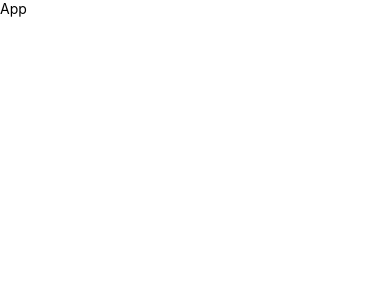
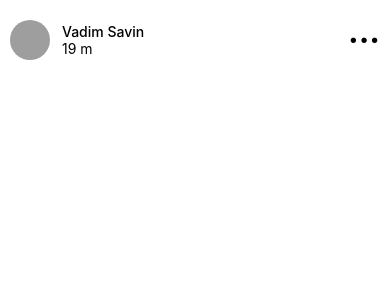
Before and after one commit to samarkalra/rn-social-media-app, a React Native app: screen / in a window 390 px wide. Shown: the top 300 px of the page. Built offline with nearby package versions, Linux system fonts and the light colour scheme; grey boxes are pictures that could not be loaded.

Commit message:
Add post header

```diff
--- a/src/App.tsx
+++ b/src/App.tsx
@@ -1,12 +1,99 @@
-import { View, Text } from 'react-native'
-import React from 'react'
+import {
+  View,
+  StyleSheet,
+  Image,
+  Text,
+  Pressable,
+  PressableStateCallbackType,
+  StyleProp,
+  ViewStyle,
+} from 'react-native';
+import React from 'react';
+
+const AVATAR_SIZE = 40;
+
+const post = {
+  id: 'p1',
+  createdAt: '19 m',
+  User: {
+    id: 'u1',
+    image:
+      'https://notjustdev-dummy.s3.us-east-2.amazonaws.com/avatars/zuck.jpeg',
+    name: 'Vadim Savin',
+  },
+  description:
+    "Lorem Ipsum is simply dummy text of the printing and typesetting industry. Lorem Ipsum has been the industry's standard dummy text ever since the 1500s.",
+  image: 'https://notjustdev-dummy.s3.us-east-2.amazonaws.com/images/1.jpg',
+  numberOfLikes: 11,
+  numberOfShares: 2,
+};
+
+const styles = StyleSheet.create({
+  container: { flex: 1 },
+  post: { width: '100%', marginVertical: 10, backgroundColor: '#FFFFFF' },
+  header: {
+    flexDirection: 'row',
+    padding: 10,
+  },
+  headerImage: {
+    width: AVATAR_SIZE,
+    height: AVATAR_SIZE,
+    borderRadius: AVATAR_SIZE / 2,
+  },
+  userNameAndTime: { justifyContent: 'center', marginLeft: 12 },
+  name: { fontWeight: '500', color: '#000000' },
+  createTime: { color: '#000000' },
+  dotsIcon: {
+    fontSize: 32,
+    fontWeight: 'bold',
+    textAlign: 'center',
+    marginTop: -8,
+  },
+  body: {},
+  footer: {},
+});
+
+const pressableStyles: (
+  state: PressableStateCallbackType
+) => StyleProp<ViewStyle> = ({ pressed }) => [
+  {
+    opacity: pressed ? 0.75 : 1,
+    marginLeft: 'auto',
+  },
+];
 
 const App = () => {
   return (
-    <View>
-      <Text>App</Text>
+    <View style={styles.container}>
+      {/* Post Component */}
+      <View style={styles.post}>
+        {/* Header */}
+        <View style={styles.header}>
+          <Image source={{ uri: post.User.image }} style={styles.headerImage} />
+
+          <View style={styles.userNameAndTime}>
+            <Text style={styles.name}>{post.User.name}</Text>
+            <Text style={styles.createTime}>{post.createdAt}</Text>
+          </View>
+
+          <Pressable
+            android_ripple={{
+              borderless: true,
+            }}
+            style={pressableStyles}
+          >
+            <Text style={styles.dotsIcon}>...</Text>
+          </Pressable>
+        </View>
+
+        {/* Body */}
+        <View style={styles.body}></View>
+
+        {/* Footer */}
+        <View style={styles.footer}></View>
+      </View>
     </View>
-  )
-}
+  );
+};
 
-export default App
+export default App;
```
